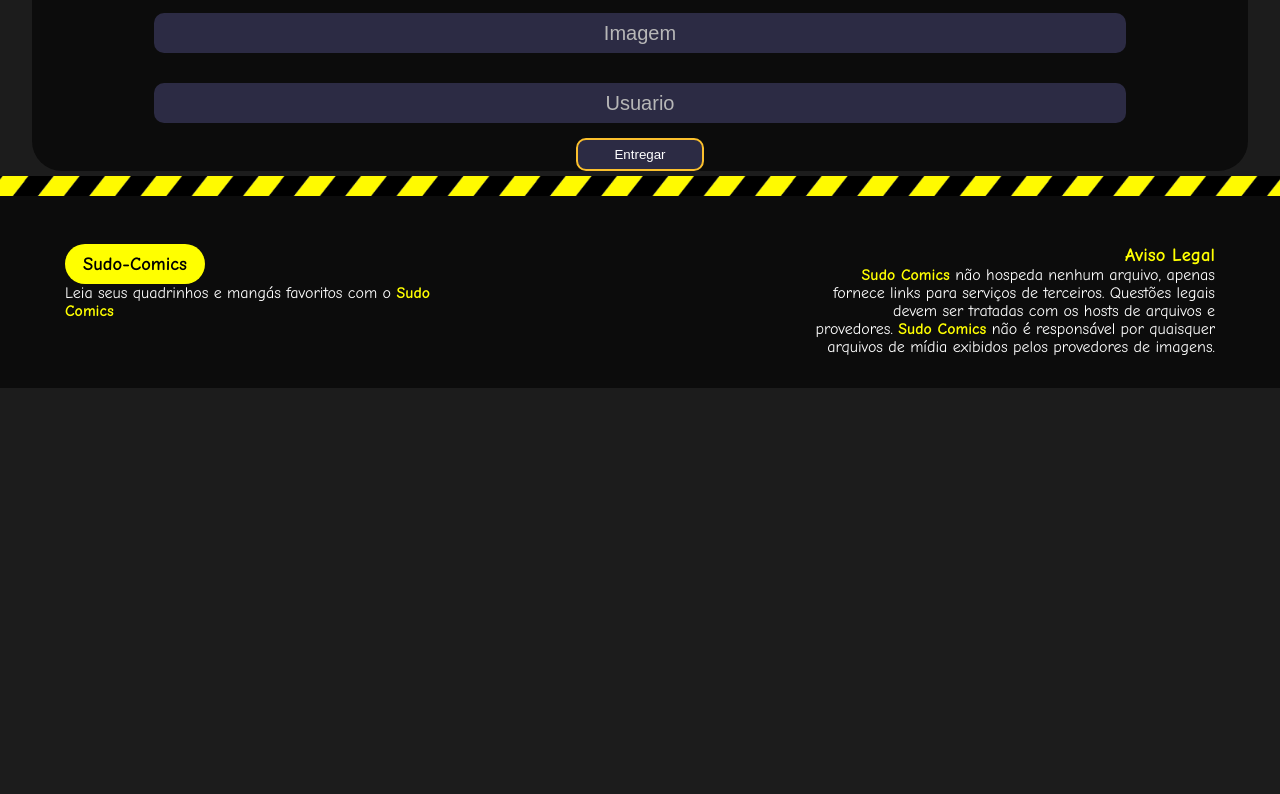
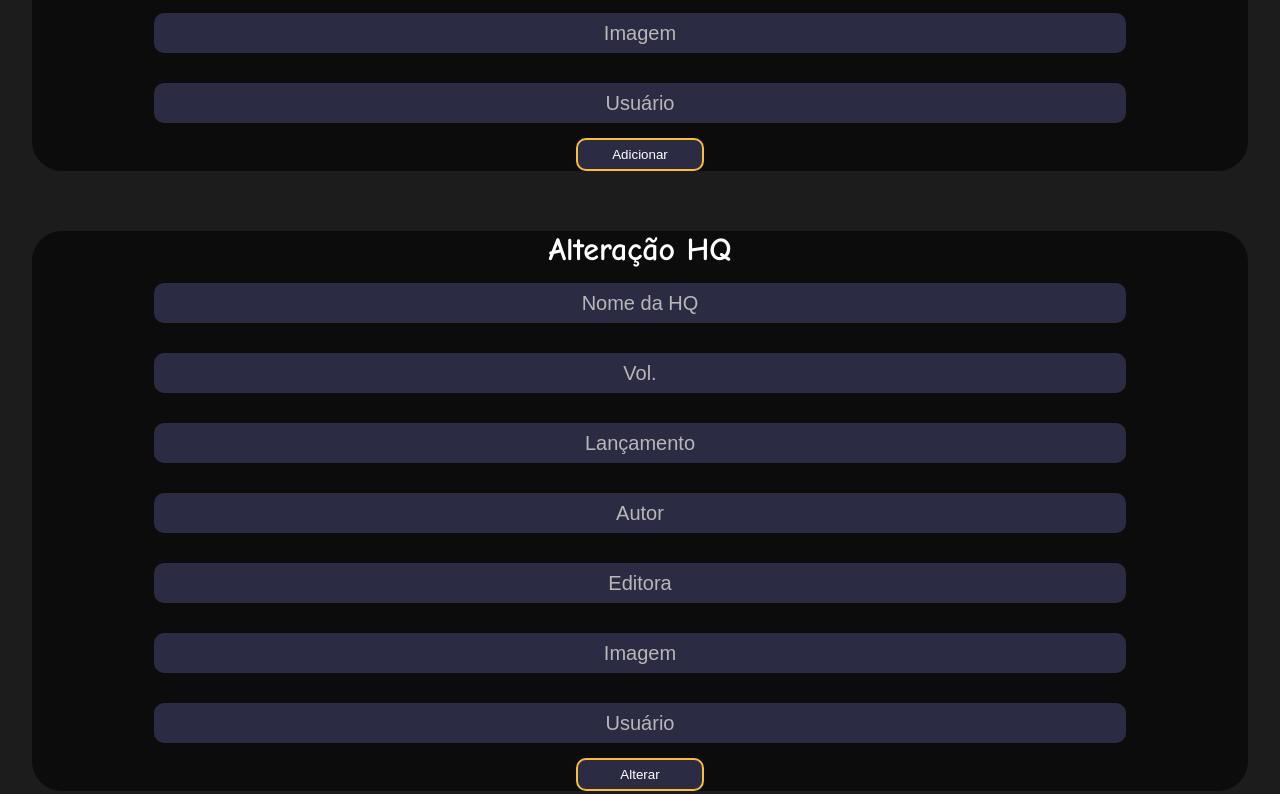
Before and after one commit to vicimon/sudocomics, a React (Create React App) app: page /cadHq in a window 1280 px wide. Shown: the part 560-1354 px from the top of the page. Before the commit the page ends 948 px from the top, so only its background shows below. Built offline with nearby package versions, Linux system fonts and the light colour scheme.

Commit message:
continuação na criação da API no Hqcad

```diff
--- a/src/Api.ts
+++ b/src/Api.ts
@@ -33,8 +33,8 @@ export const moduleApi ={
             colecao,
             lancamento,
             imagemCapa,
+            editora,
             uploadedBy,
-            editora,
         }),
         headers:{'Content-Type':'application/json'}
     })
--- a/src/pages/Hqcad.tsx
+++ b/src/pages/Hqcad.tsx
@@ -7,7 +7,7 @@ import { moduleApi } from "../Api";
 
 export default function CadHq() {
 
-  /*Adição de conteúdo */
+  // **Adição de conteúdo**
     const[vol,setVol]=useState('');
     const[editora,setEditora]=useState('');
     const[colecao,setColecao]=useState('');
@@ -15,37 +15,62 @@ export default function CadHq() {
     const[usuario,setUsuario]=useState('');
     const[lancamento,setLancamento]=useState('');
 
-  // *Funções*
+  // **Alteração de conteúdo **
+    const[altvol,setAltVol]=useState('');
+    const[alteditora,setAltEditora]=useState('');
+    const[altcolecao,setAltColecao]=useState('');
+    const[altimagem,setAltImagem]=useState('');
+    const[altusuario,setAltUsuario]=useState('');
+    const[altlancamento,setAltLancamento]=useState('');
+
+  // **Funções de cadastro**
     const cadVol = (event: React.ChangeEvent<HTMLInputElement>) => {
-    setVol(event.target.value);
-  }
+      setVol(event.target.value);}
     const cadLancamento = (event: React.ChangeEvent<HTMLInputElement>) => {
-    setLancamento(event.target.value);
-  }
+      setLancamento(event.target.value);}
     const cadEditora = (event: React.ChangeEvent<HTMLInputElement>) => {
-    setEditora(event.target.value);
-  }
+      setEditora(event.target.value);}
     const cadColecao = (event: React.ChangeEvent<HTMLInputElement>) => {
-    setColecao(event.target.value);
-  }
+      setColecao(event.target.value);}
     const cadImagem = (event: React.ChangeEvent<HTMLInputElement>) => {
-    setImagem(event.target.value);
-  }
+      setImagem(event.target.value);}
     const cadUsuario = (event: React.ChangeEvent<HTMLInputElement>) => {
-    setUsuario(event.target.value);
-  }
-// Api
+      setUsuario(event.target.value);}
 
+  // **Funções de alteração**
+    const altVol = (event: React.ChangeEvent<HTMLInputElement>) => {
+      setAltVol(event.target.value);}
+    const altLancamento = (event: React.ChangeEvent<HTMLInputElement>) => {
+        setAltLancamento(event.target.value);}
+    const altEditora = (event: React.ChangeEvent<HTMLInputElement>) => {
+        setAltEditora(event.target.value);}
+    const altColecao = (event: React.ChangeEvent<HTMLInputElement>) => {
+        setAltColecao(event.target.value);}
+    const altImagem = (event: React.ChangeEvent<HTMLInputElement>) => {
+        setAltImagem(event.target.value);}
+    const altUsuario = (event: React.ChangeEvent<HTMLInputElement>) => {
+        setAltUsuario(event.target.value);}
+
+
+  // **Api**
     const addQuadrinho = async() =>{
       let json = await moduleApi.adicionarQuadrinho(vol,colecao,lancamento,imagem,editora,usuario)
 
-  if (json.id) {
+      if (json.vol) {
         alert("Quadrinho inserido")
       } else {
         alert("Erro ao inserir quadrinho")
       }
+    }
+    const altQuadrinho = async() =>{
+      let json = await moduleApi.alteraQuadrinho(altvol,altcolecao,altlancamento,altimagem,alteditora,altusuario)
+      if (json.altvol) {
+        alert("Quadrinho alterado")
+      } else {
+        alert("Erro ao alterar quadrinho")
+      }
+    }
 
-}
     return (
       <div className="conteiner-login-fundo">
         <Header></Header>
@@ -54,13 +79,27 @@ const addQuadrinho = async() =>{
                 <h1>Cadastro HQ</h1>
                 <input className="text-bar-cadAdm"  type="text" placeholder="Nome da HQ" onChange={cadColecao}/>
                 <input className="text-bar-cadAdm"  type="text" placeholder="Vol." onChange={cadVol}/>
-            <input className="text-bar-cadAdm"  type="text" placeholder="Lnaçamento" onChange={cadLancamento}/>
+                <input className="text-bar-cadAdm"  type="text" placeholder="Lançamento" onChange={cadLancamento}/>
                 <input className="text-bar-cadAdm"  type="text" placeholder="Autor"/>
                 <input className="text-bar-cadAdm"  type="text" placeholder="Editora" onChange={cadEditora}/>
                 <input className="text-bar-cadAdm"  type="text" placeholder="Imagem" onChange={cadImagem}/>
-            <input className="text-bar-cadAdm"  type="text" placeholder="Usuario" onChange={cadUsuario}/>
+                <input className="text-bar-cadAdm"  type="text" placeholder="Usuário" onChange={cadUsuario}/>
 
-            <button className="botao-cadAdm" onClick={addQuadrinho}>Entregar</button>
+                <button className="botao-cadAdm" onClick={addQuadrinho}>Adicionar</button>
+            </form>
+          </div>
+          <div className="conteiner-cadastro-adm">
+            <form className="conteudo-cadAdm">
+                <h1>Alteração HQ</h1>
+                <input className="text-bar-cadAdm"  type="text" placeholder="Nome da HQ" onChange={altColecao}/>
+                <input className="text-bar-cadAdm"  type="text" placeholder="Vol." onChange={altVol}/>
+                <input className="text-bar-cadAdm"  type="text" placeholder="Lançamento" onChange={altLancamento}/>
+                <input className="text-bar-cadAdm"  type="text" placeholder="Autor"/>
+                <input className="text-bar-cadAdm"  type="text" placeholder="Editora" onChange={altEditora}/>
+                <input className="text-bar-cadAdm"  type="text" placeholder="Imagem" onChange={altImagem}/>
+                <input className="text-bar-cadAdm"  type="text" placeholder="Usuário" onChange={altUsuario}/>
+
+                <button className="botao-cadAdm" onClick={altQuadrinho}>Alterar</button>
             </form>
           </div>
         <Footer></Footer>
```
Lines whose indentation alone changed are shown as unchanged.
